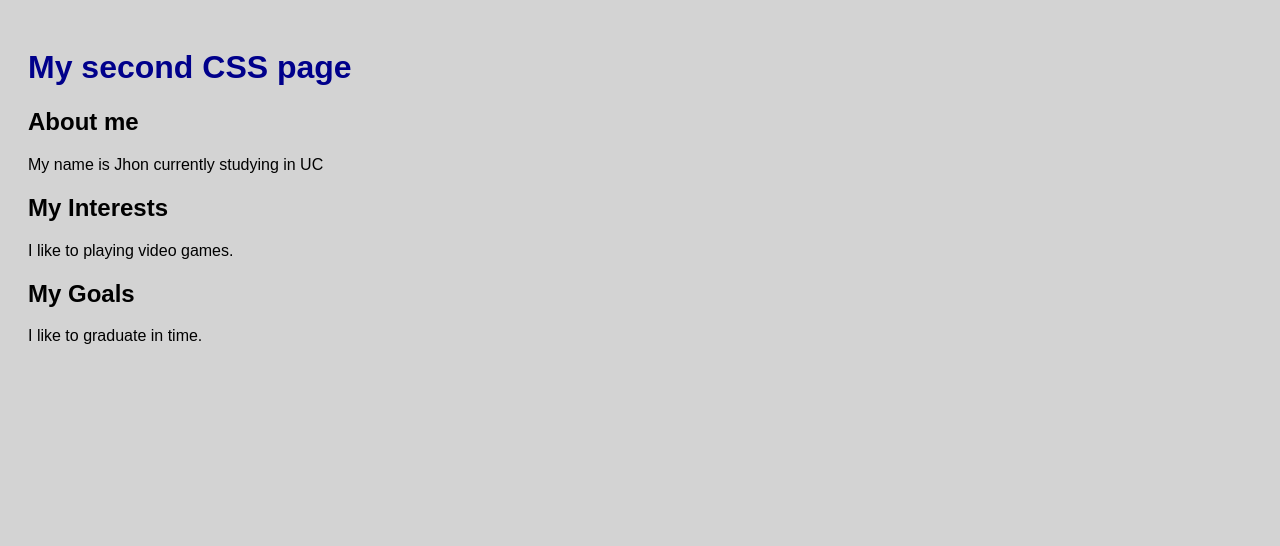
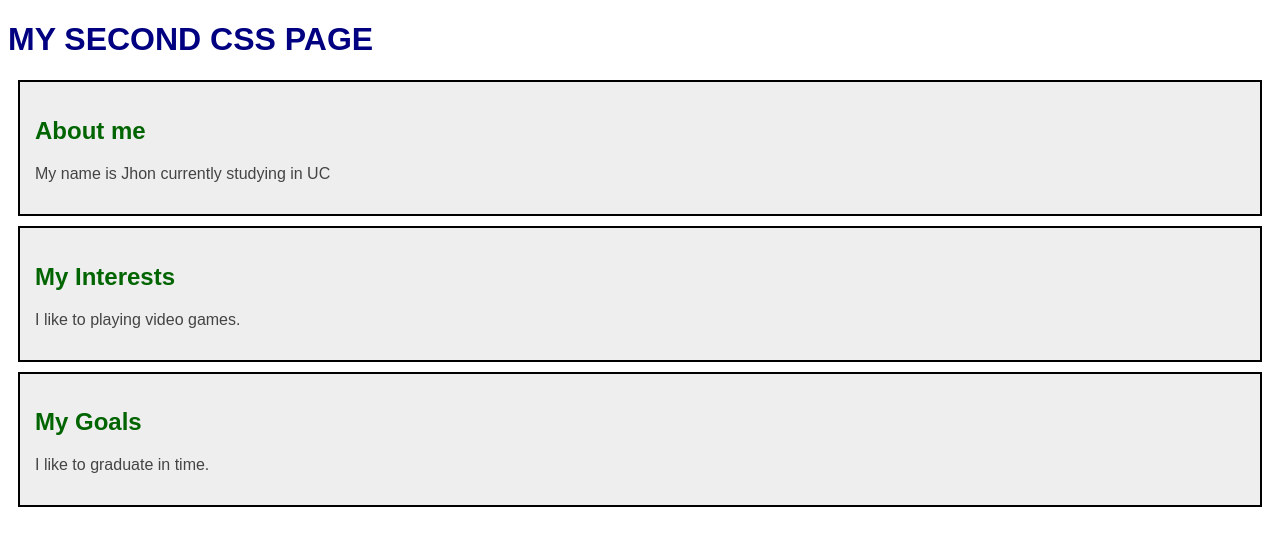
Before and after one commit to magnu9th/Web-Tech, a plain HTML site: page css laboratory/lab2.html in a window 1280 px wide. Drawn offline with Linux system fonts and the light colour scheme.

Commit message:
Update css

```diff
--- a/css laboratory/style.css
+++ b/css laboratory/style.css
@@ -1,13 +1,31 @@
 body {
-    background-color: lightgray;
     font-family: Arial, sans-serif;
-    padding: 20px;
-
 }
 
 h1 {
-    color: darkblue;
+    color: navy;
+    text-transform: uppercase;
 }
-p {
-   font-size: 16px;
+
+#pagetitle {
+    text-align:center;
 }
+
+.card {
+    background-color: #eeeeee;
+    padding: 15px;
+    margin: 10px;
+    border: 2px solid black;
+}
+
+.card p {
+    color: #444444;
+}
+
+.highlight {
+    color : red;
+}
+
+h2, h3 {
+    color: darkgreen;
+}
```
